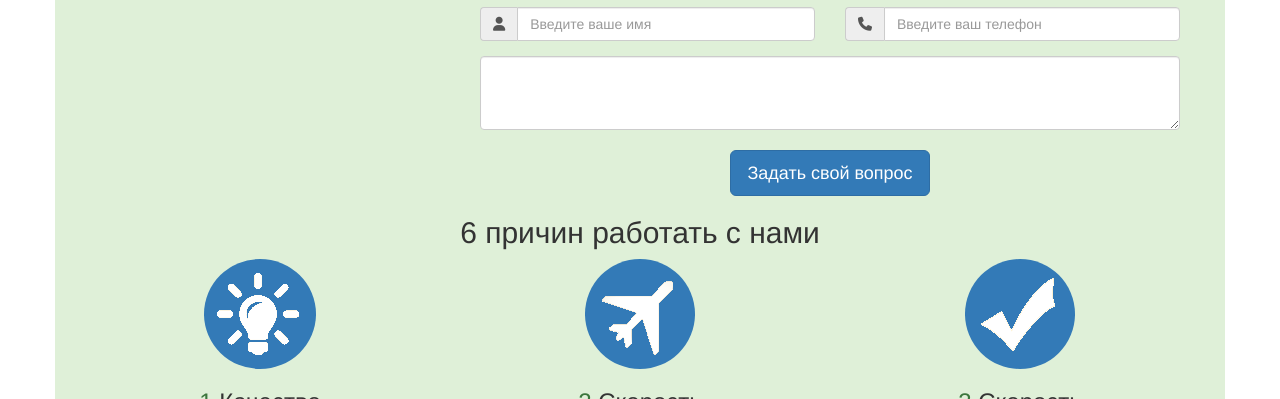
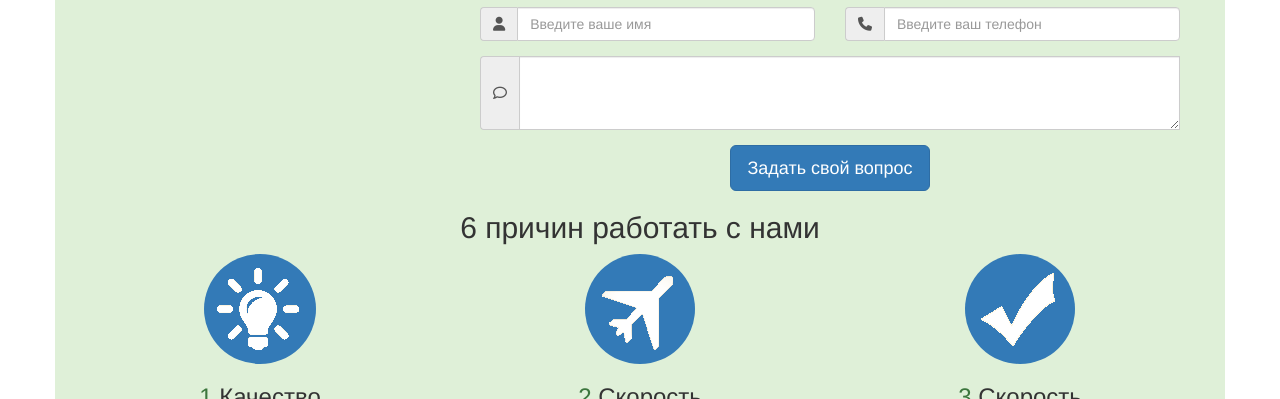
Before and after one commit to mishani26/landing_page, a website: page index.html in a window 1280 px wide. Shown: the part 701-1100 px from the top of the page. Drawn offline with nearby package versions, Linux system fonts and the light colour scheme.

Commit message:
textarea have icon

```diff
--- a/index.html
+++ b/index.html
@@ -96,9 +96,12 @@
 						<input type="text" class="form-control"  placeholder="Введите ваш телефон">
 					</div>
 				</div>
-				<div class="col-xs-12">
-					<textarea class="form-control" rows="3"></textarea>
-					<br>
+				<div class="form-group col-xs-12">
+					<div class="input-group col-xs-12">
+						<span class="input-group-addon"><i class="fa fa-comment-o" aria-hidden="true"></i></span>
+						<textarea class="form-control" rows="3"></textarea>
+						<br>
+					</div>
 				</div>
 				<br>
 				<button type="submit" class="btn btn-primary btn-lg center-block">Задать свой вопрос</button>
```
